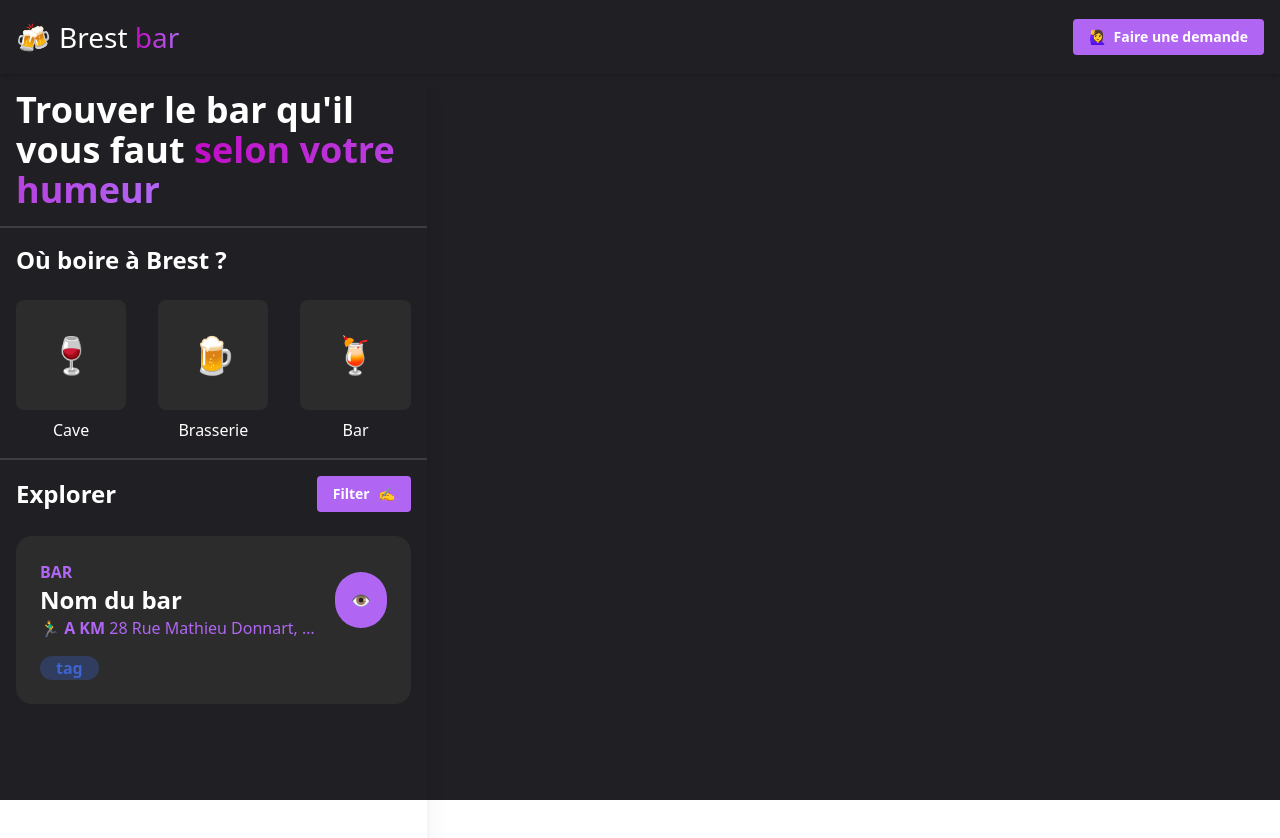
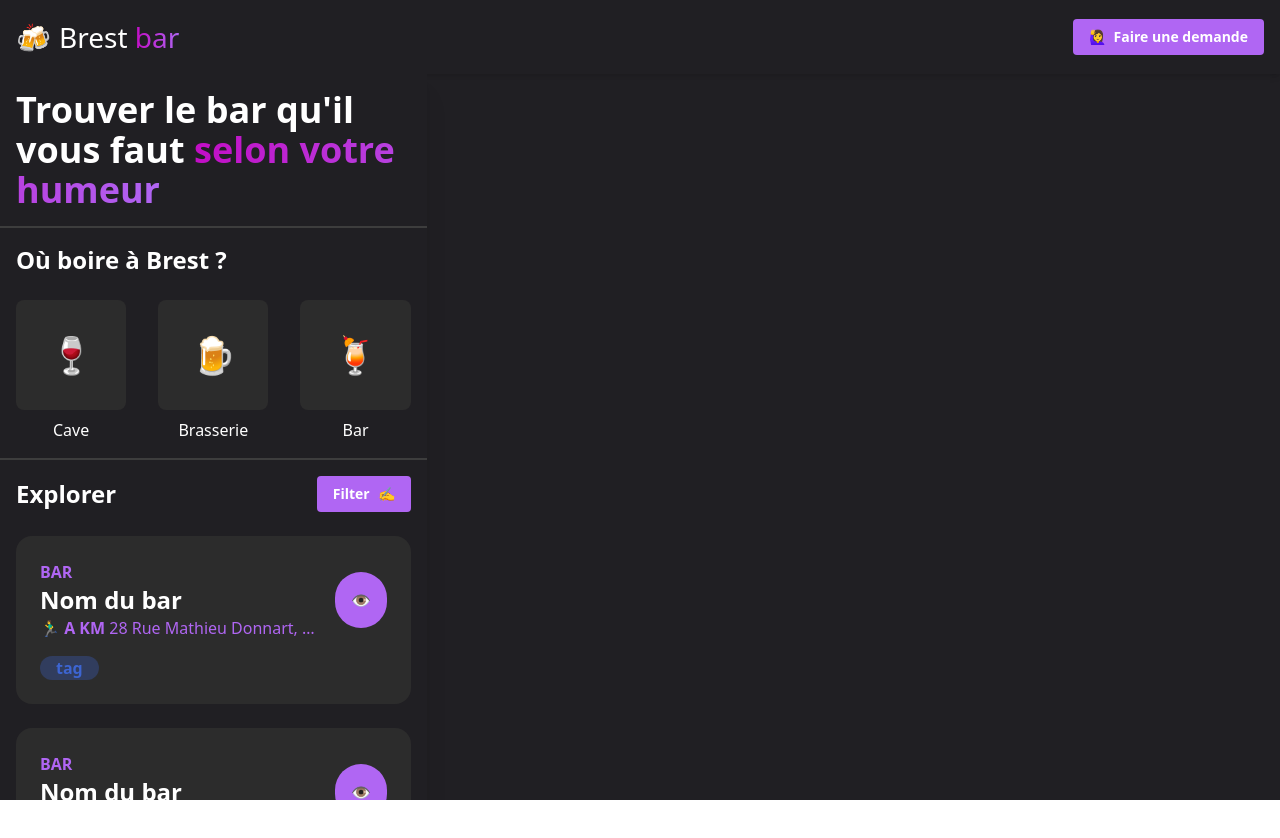
Before and after one commit to julieprunaret/Brest-bars, a React (Create React App) app: page / in a window 1280 px wide. Shown: the top 838 px of the page. After the commit the page ends 800 px from the top, so only its background shows below. Built offline with nearby package versions, Linux system fonts and the light colour scheme.

Commit message:
install - Tailwinds scrollbar + config + style fix

```diff
--- a/package.json
+++ b/package.json
@@ -38,6 +38,7 @@
   "devDependencies": {
     "autoprefixer": "^10.4.16",
     "postcss": "^8.4.31",
+    "tailwind-scrollbar": "^3.0.5",
     "tailwindcss": "^3.3.5"
   }
 }
--- a/src/App.jsx
+++ b/src/App.jsx
@@ -5,9 +5,9 @@ import Title from "./components/Title";
 
 function App() {
   return (
-    <div className="h-[100vh] bg-[color:var(--bg-color)]">
+    <div className="h-[100vh] bg-[color:var(--bg-color)] overflow-hidden">
       <NavBar />
-      <aside className="custom-scrollbar relative z-10 min-h-full flex-1 origin-left bg-bg text-light-elements shadow-xl transition-all lg:w-1/3 w-4/5 overflow-y-scroll">
+      <aside className="h-32 scrollbar scrollbar-thumb-[color:var(--primary-color)] scrollbar-track-[color:var(--bg-color)] relative z-10 min-h-full flex-1 origin-left bg-[color:var(--bg-color)] text-light-elements shadow-xl transition-all lg:w-1/3 w-4/5 overflow-y-scroll">
         <Title />
         <div className="w-full border border-[#3d3d3d]"></div>
         <Filter />
--- a/src/components/SearchResults.jsx
+++ b/src/components/SearchResults.jsx
@@ -3,12 +3,27 @@ import Card from "./Card";
 
 function SearchResults() {
   return (
-    <div className="flex w-full flex-col gap-6 p-4 text-[color:var(--light-elements)]">
+    <div className="flex w-full flex-col gap-6 p-4 text-[color:var(--light-elements)] mb-20">
       <div className="flex items-center justify-between">
         <h2 className="text-2xl font-semibold ">Explorer</h2>
         <Button title="Filter" icon="✍️" isReverse={true} />
       </div>
       <ul className="flex flex-col gap-6">
+        <Card
+          adress="28 Rue Mathieu Donnart, 29200 Brest, France"
+          name="Nom du bar"
+          type="Bar"
+        />
+        <Card
+          adress="28 Rue Mathieu Donnart, 29200 Brest, France"
+          name="Nom du bar"
+          type="Bar"
+        />
+        <Card
+          adress="28 Rue Mathieu Donnart, 29200 Brest, France"
+          name="Nom du bar"
+          type="Bar"
+        />
         <Card
           adress="28 Rue Mathieu Donnart, 29200 Brest, France"
           name="Nom du bar"
--- a/tailwind.config.js
+++ b/tailwind.config.js
@@ -3,5 +3,8 @@ module.exports = {
   theme: {
     extend: {},
   },
-  plugins: [],
+  plugins: [
+    // ...
+    require("tailwind-scrollbar"),
+  ],
 };
```
Also changed, not shown: 1 other file (tests, documents, lock files or other folders).
